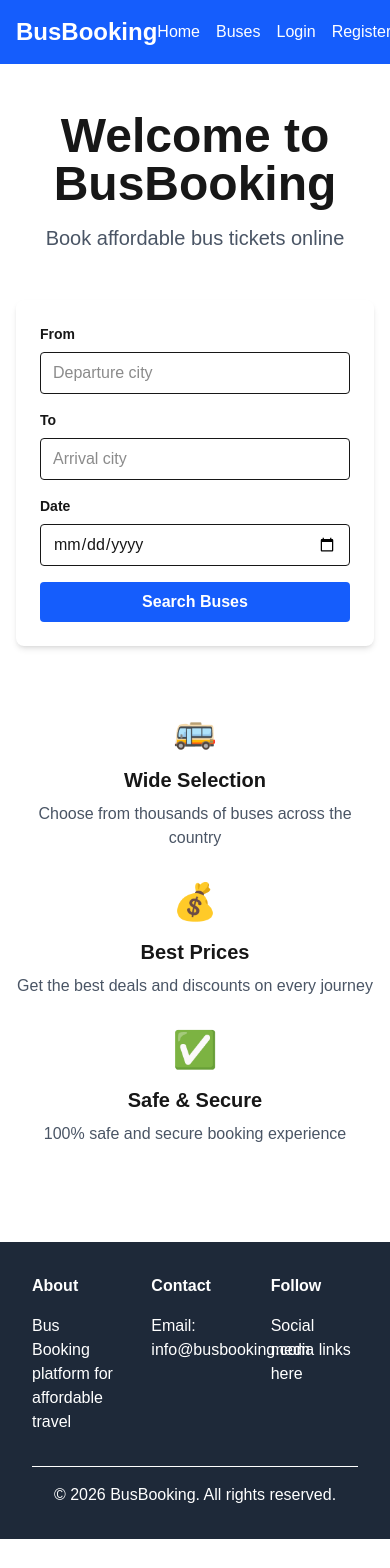
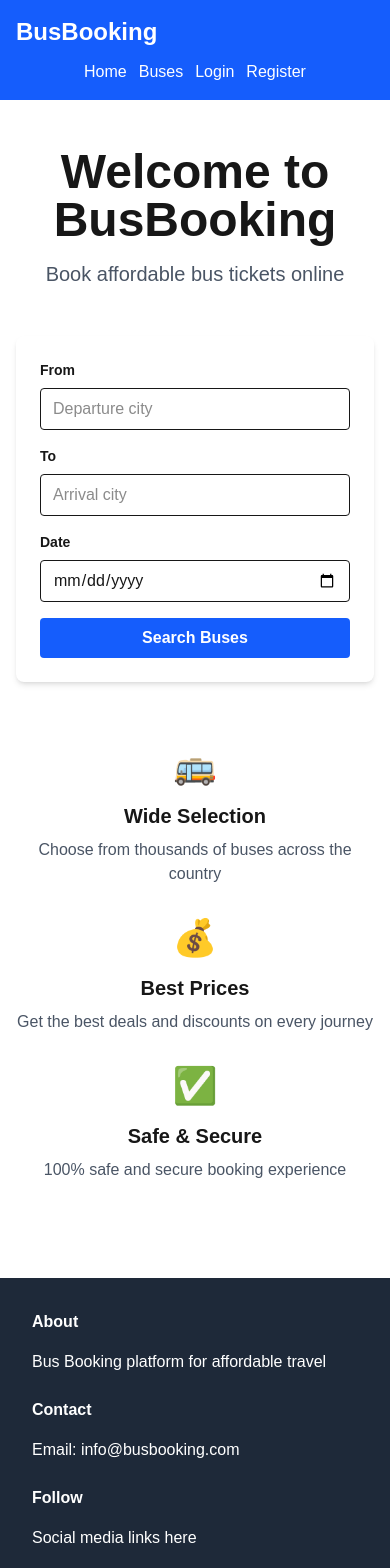
Before and after one commit to nikhil3891/busBookingUsersPage, a Next.js app: page / in a window 390 px wide. Shown: the top 1568 px of the page. Before the commit the page ends 1539 px from the top, so only its background shows below. Built offline with nearby package versions, Linux system fonts and the light colour scheme; no server answers.

Commit message:
making pages mobile responsive

```diff
--- a/src/components/footer/Footer.tsx
+++ b/src/components/footer/Footer.tsx
@@ -2,9 +2,9 @@
 
 export const Footer = () => {
   return (
-    <footer className="bg-gray-800 text-white p-8 mt-12">
+    <footer className="bg-gray-800 text-white md:p-8 p-8 mt-12">
       <div className="container mx-auto">
-        <div className="grid grid-cols-3 gap-8">
+        <div className="grid grid-cols-1 gap-6 md:grid-cols-3 md:gap-8">
           <div>
             <h3 className="font-bold mb-4">About</h3>
             <p>Bus Booking platform for affordable travel</p>
--- a/src/components/navbar/Navbar.tsx
+++ b/src/components/navbar/Navbar.tsx
@@ -9,11 +9,12 @@ export const Navbar = () => {
 
   return (
     <nav className="bg-blue-600 text-white p-4">
-      <div className="container mx-auto flex justify-between items-center">
+      <div className="container mx-auto flex flex-col gap-3 md:flex-row md:justify-between md:items-center">
         <Link href={ROUTES.HOME} className="text-2xl font-bold">
           BusBooking
         </Link>
-        <div className="flex gap-4 items-center">
+
+        <div className="flex flex-wrap items-center justify-center gap-3 md:justify-end">
           <Link href={ROUTES.HOME}>Home</Link>
           <Link href={ROUTES.BUSES}>Buses</Link>
           {isAuthenticated ? (
```
